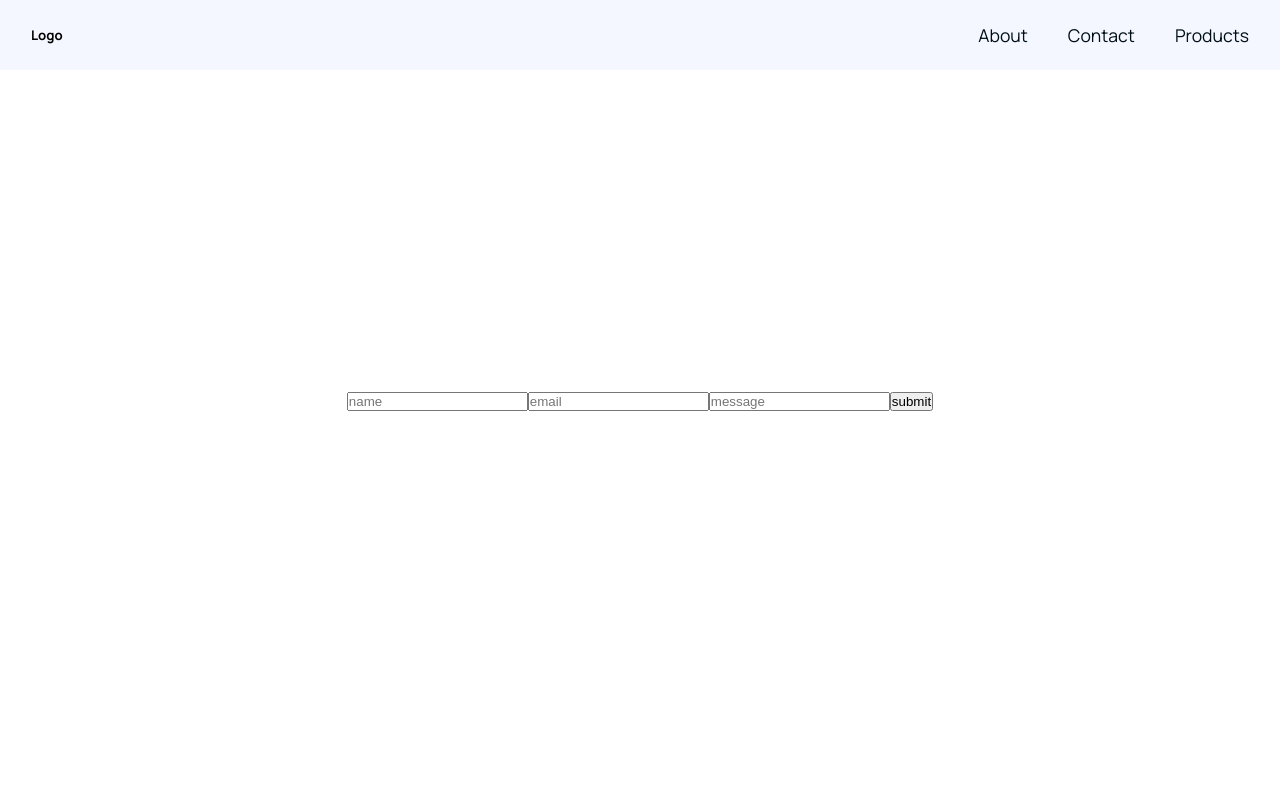
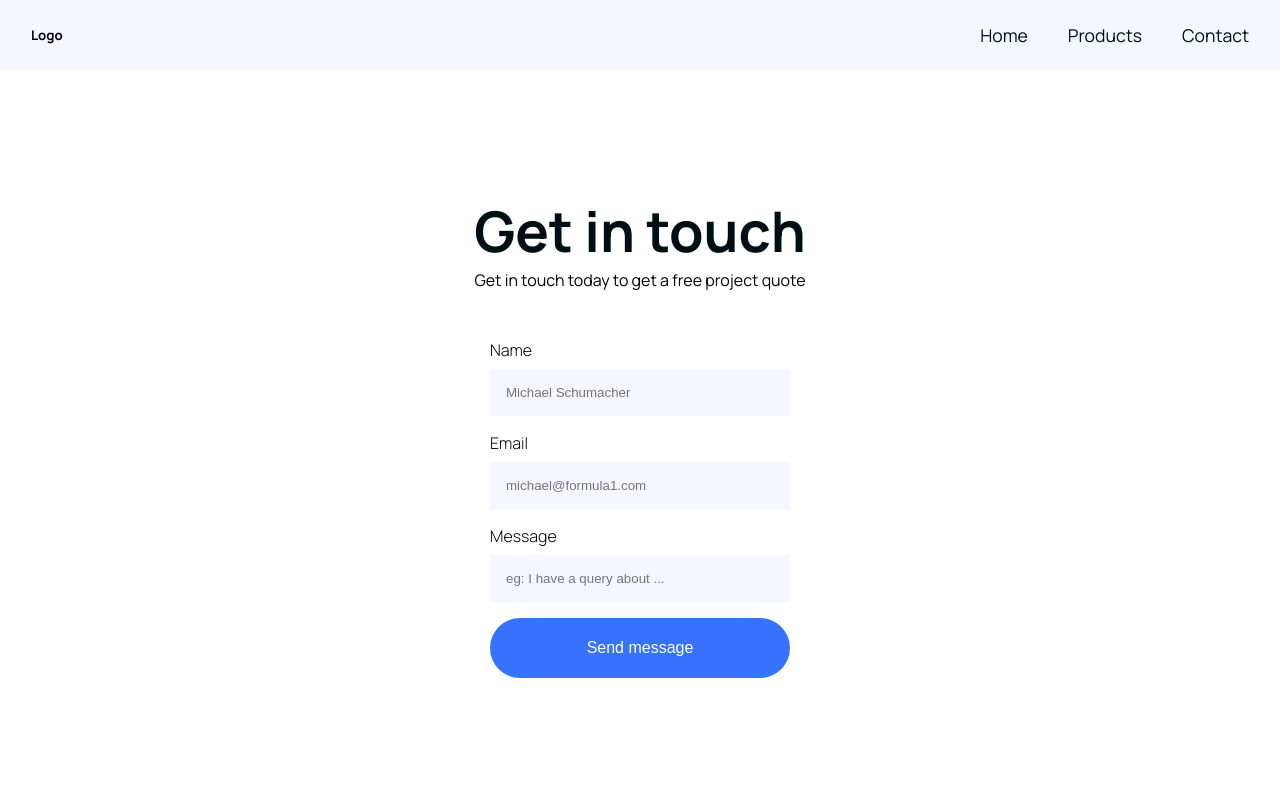
Before and after one commit to shubhamrangaa/alambre-cables-website, a Next.js app: page /contact in a window 1280 px wide. Shown: the top 800 px of the page. Built offline with nearby package versions, Linux system fonts and the light colour scheme.

Commit message:
basic form styling

```diff
--- a/data/navLinks.json
+++ b/data/navLinks.json
@@ -1,16 +1,16 @@
 {
   "navLinks": [
     {
-      "name": "About",
-      "link": "/about"
+      "name": "Home",
+      "link": "/"
+    },
+    {
+      "name": "Products",
+      "link": "/products"
     },
     {
       "name": "Contact",
       "link": "/contact"
-    },
-    {
-      "name": "Products",
-      "link": "/products"
     }
   ]
 }
--- a/pages/contact.js
+++ b/pages/contact.js
@@ -10,13 +10,8 @@ const Contact = () => {
 
   const handleSubmit = async (e) => {
     e.preventDefault();
-    const data = {
-      name: state.name,
-      email: state.email,
-      message: state.message,
-    };
-    console.log(data);
     const res = await fetch(
+      process.env.GOOGLE_SHEETS_POST_URL ||
         "https://script.google.com/macros/s/AKfycbxjg0qRTdbzCygse5-DRmFFvWRpe9DebNnayintCHH0LZfkBA5UEBp2B-SJac46od8F/exec",
       {
         method: "POST",
@@ -24,10 +19,8 @@ const Contact = () => {
           "Content-Type": "application/x-www-form-urlencoded",
         },
         body: `name=${state.name}&email=${state.email}&message=${state.message}`,
-        // body: JSON.stringify(),
       }
     );
-    console.log(res.json());
   };
 
   function handleChange(evt) {
@@ -42,21 +35,34 @@ const Contact = () => {
 
   return (
     <>
+      <div className={styles.contactContainer}>
+        <div className={styles.headingContainer}>
+          <h1>Get in touch</h1>
+          <p>Get in touch today to get a free project quote</p>
+        </div>
         <div className={styles.formContainer}>
           <form>
-          <input name="name" placeholder="name" onChange={handleChange}></input>
+            <label>Name</label>
+            <input
+              name="name"
+              placeholder="Michael Schumacher"
+              onChange={handleChange}
+            ></input>
+            <label>Email</label>
             <input
               name="email"
-            placeholder="email"
+              placeholder="michael@formula1.com"
               onChange={handleChange}
             ></input>
+            <label>Message</label>
             <input
               name="message"
-            placeholder="message"
+              placeholder="eg: I have a query about ..."
               onChange={handleChange}
             ></input>
-          <button onClick={handleSubmit}>submit</button>
+            <button onClick={handleSubmit}>Send message</button>
           </form>
+        </div>
       </div>
     </>
   );
--- a/pages/products/index.js
+++ b/pages/products/index.js
@@ -18,9 +18,3 @@ export default function Product() {
     </div>
   );
 }
-
-// https://hooks.zapier.com/hooks/catch/11840773/brywreq/
-
-// https://zapier.com/shared/d00c78cad5fbcaba9cd7a00ac3f4b668963eed11
-
-// https://script.google.com/macros/s/AKfycbw-YIZfexUJivk1D-mmm7LnghINgZzXxo97NXNWqct-Xvg5T0YsfCGPxGucPh6NeYyi/exec
--- a/styles/contact.module.scss
+++ b/styles/contact.module.scss
@@ -1,6 +1,62 @@
+@import "@styles/variables.module.scss";
+
 .formContainer {
-  height: 100vh;
   display: flex;
   justify-content: center;
   align-items: center;
+
+  form {
+    display: flex;
+    gap: 1rem;
+    flex-direction: column;
+    font-family: Manrope, -apple-system, BlinkMacSystemFont, "Segoe UI", Roboto,
+      Oxygen, Ubuntu, Cantarell, "Open Sans", "Helvetica Neue", sans-serif;
+    label {
+      font-weight: 300;
+
+      margin-bottom: -0.5rem;
+      font-family: Manrope, -apple-system, BlinkMacSystemFont, "Segoe UI",
+        Roboto, Oxygen, Ubuntu, Cantarell, "Open Sans", "Helvetica Neue",
+        sans-serif;
+    }
+
+    input {
+      padding: 1rem;
+      width: 300px;
+      border: none;
+      background-color: $secondary-light;
+    }
+
+    button {
+      background-color: $primary-color;
+      color: white;
+      height: 60px;
+      outline: none;
+      border: none;
+      border-radius: 5rem;
+      font-size: 1rem;
+    }
+  }
 }
+
+.contactContainer {
+  padding-top: 70px;
+  height: 100vh;
+  display: flex;
+  flex-direction: column;
+  justify-content: center;
+  align-items: center;
+
+  .headingContainer {
+    margin-bottom: 3rem;
+    text-align: center;
+
+    h1 {
+      font-size: 3.5rem;
+      color: $primary-dark;
+    }
+
+    p {
+    }
+  }
+}
--- a/styles/hero.module.scss
+++ b/styles/hero.module.scss
@@ -2,11 +2,12 @@
 
 .heroContainer {
   background-color: $primary-light;
+  padding-top: 70px;
 }
 
 .heroWrapper {
   display: flex;
-  min-height: 100vh;
+  min-height: calc(100vh - 70px);
   align-items: center;
   color: $primary-dark;
   max-width: 1250px;
```
Lines whose indentation alone changed are shown as unchanged.
